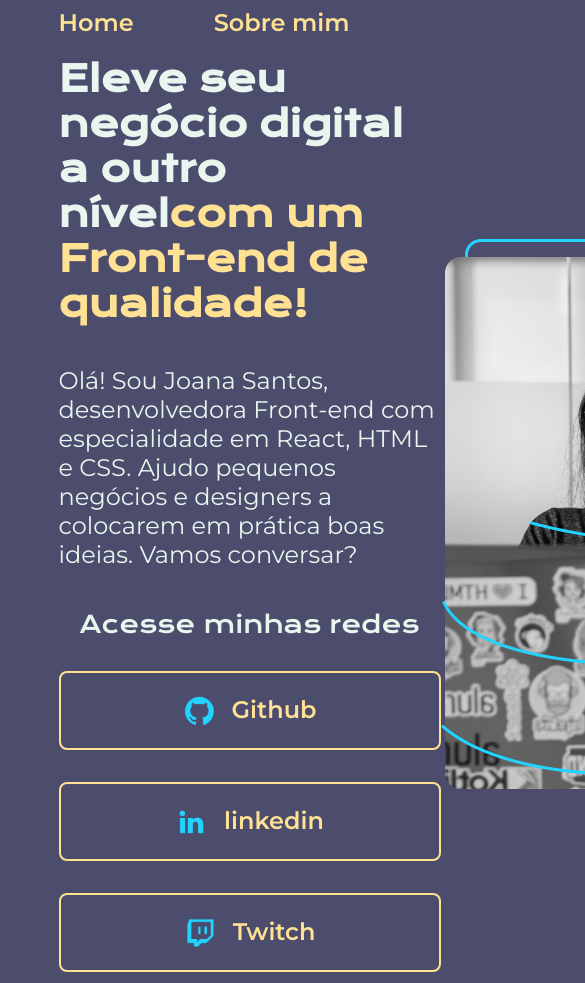
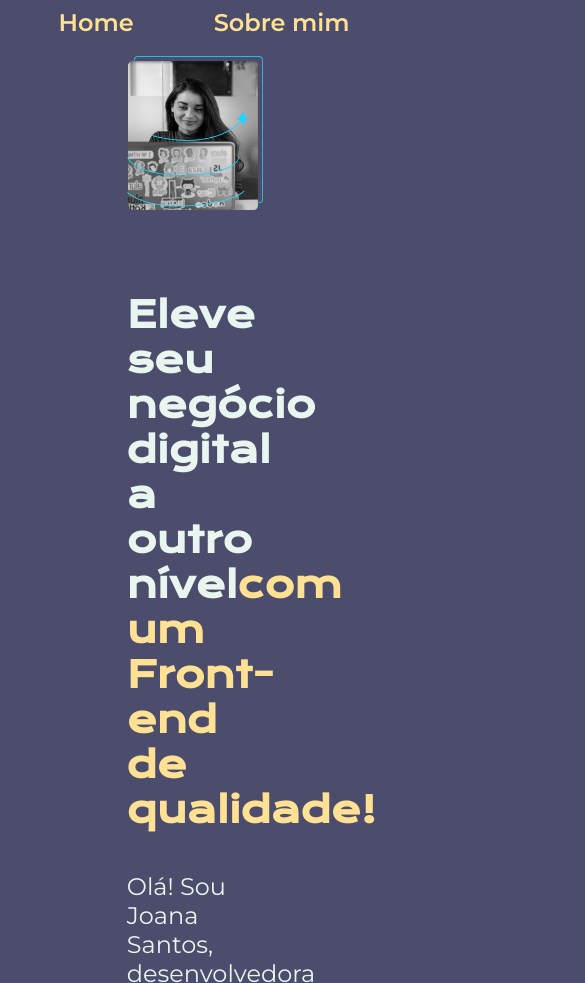
Before and after one commit to Gilbertogif/FrontEnd_Alura, a plain HTML site: page index.html in a window 390 px wide. Shown: the top 983 px of the page, 585 px wide, since content can reach past the window. Drawn offline with nearby package versions, Linux system fonts and the light colour scheme.

Commit message:
Front End Alura

```diff
--- a/index.html
+++ b/index.html
@@ -28,21 +28,21 @@
             conversar?</p>
             <div class="apresentacao__links">
                 <h2 class="apresentacao__links__subtitulo">Acesse minhas redes</h2>
-                <a class="apresentacao__links__link" href="https://github.com/rafaballerini" target="_blank">
+                <a class="apresentacao__links__navegacao" href="https://github.com/rafaballerini" target="_blank">
                     <img src="./assets/github.png">
                     Github
                 </a>
-                <a class="apresentacao__links__link" href="https://linkedin.com/in/rafaellaballerini" target="_blank">
+                <a class="apresentacao__links__navegacao" href="https://linkedin.com/in/rafaellaballerini" target="_blank">
                     <img src="./assets/linkedin.png">
                     linkedin
                 </a>
-                <a class="apresentacao__links__link" href="https://twitch.tv/guilimadev" target="_blank">
+                <a class="apresentacao__links__navegacao" href="https://twitch.tv/guilimadev" target="_blank">
                     <img src="./assets/twitch.png">
                     Twitch
                 </a>
             </div>
         </section>
-        <img src="./assets/imagem.png" alt="Foto da Joana Santos programando">
+        <img class="apresentacao__imagem"src="./assets/imagem.png" alt="Foto da Joana Santos programando">
     </main>
     <footer class="rodape">
         <p>Desenvolvido por Alura.</p>
--- a/styles/style.css
+++ b/styles/style.css
@@ -31,7 +31,7 @@
 }
 .cabecalho__menu__link{
     font-family: var(--fonte-secundaria);
-    font-size: 24px;
+    font-size: 1.5rem;
     font-weight: 600;
     color: var(--cor-terciaria);
     text-decoration: none;
@@ -41,23 +41,24 @@
     display: flex;
     align-items: center;
     justify-content: space-between;
+    gap: 82px;
 }
 .apresentacao__conteudo{
-    width: 615px;
+    width: 50%;
     display: flex;
     flex-direction: column;
     gap: 40px;
 }
 
 .apresentacao__conteudo__titulo{
-    font-size: 36px;
+    font-size: 2.25rem;
     font-family: var(--fonte-primaria);
 }
 .titulo-destaque{
     color: var(--cor-terciaria);
 }
 .apresentacao__conteudo__texto{
-    font-size: 24px;
+    font-size: 1.5rem;
     font-family: var(--fonte-secundaria);
 }
 
@@ -71,18 +72,18 @@
 .apresentacao__links__subtitulo{
     font-family: var(--fonte-primaria);
     font-weight: 400;
-    font-size: 24px;
+    font-size: 1.5rem;
 }
-.apresentacao__links__link{
+.apresentacao__links__navegacao{
     /* background-color: #22D4FD; */
     display: flex;
     justify-content: center;
     gap: 16px;
     border: 2px solid var(--cor-terciaria);
-    width: 378px;
+    width: 50%;
     text-align: center;
     border-radius: 8px;
-    font-size: 24px;
+    font-size: 1.5rem;
     font-weight: 600;
     padding: 21.5px 0;
     text-decoration: none;
@@ -92,12 +93,22 @@
 .apresentacao__links__link:hover{
     background-color: var(--cor-hover);
 }
+
+.apresentacao__imagem {
+    width: 50%;
+}
 .rodape{
     color: var(--cor-primaria);
     background-color: var(--cor-terciaria);
     padding: 24px;
     text-align: center;
     font-family: var(--fonte-secundaria);
-    font-size: 24px;
+    font-size: 1.5rem;
     font-weight: 400;
 }
+
+@media (max-width: 1200px) {
+    .apresentacao {
+        flex-direction: column-reverse;
+    }
+}
```
Also changed, not shown: about.html (+1 -1 lines), 1 other file.
